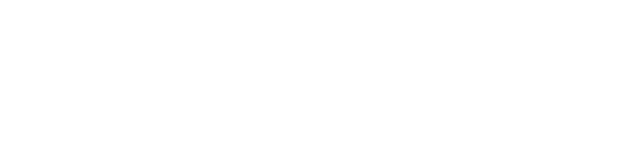
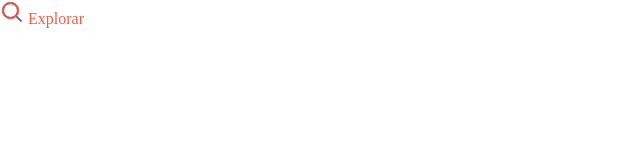
Before and after one commit to SilvaJader/Perfil_viagens_responsiv, a plain HTML site: page index.html in a window 1280 px wide. Shown: the full height of the page, 0-640 px from the left. Drawn offline with Linux system fonts and the light colour scheme.

Commit message:
criando variáveis e estilizando link

```diff
--- a/Style/global.css
+++ b/Style/global.css
@@ -0,0 +1,38 @@
+* {
+  padding: 0;
+  margin: 0;
+  box-sizing: border-box;
+}
+
+:root {
+
+  --brand-color: #EF5F4C;
+
+  --bg-color: #FFFFFF;
+  --surface-color: #F5F5F5;
+  --stroke-color: #D9D9D9;
+  --shape-transparency: rgba(255, 255, 255, 0.56);
+
+  --text-primary: #313131;
+  --text-secondary: #6C6C6C;
+
+  --font-family: "Poppins", sans-serif;
+
+  --font-heading: 700 2rem/1.25 var(--font-family);
+  --fs-md:400 0.875rem/1.7 var(--font-family);
+  --fs-sm:400 0.75rem/1.7 var(--font-family);
+}
+
+a {
+  color: var(--text-secondary);
+  text-decoration: none;
+}
+
+a:hover {
+  & svg path {
+    stroke: var(--brand-color);
+  }
+  & span {
+    color: var(--brand-color);
+  }
+}
--- a/index.html
+++ b/index.html
@@ -3,9 +3,21 @@
 <head>
   <meta charset="UTF-8">
   <meta name="viewport" content="width=device-width, initial-scale=1.0">
+
+  <link rel="preconnect" href="https://fonts.googleapis.com">
+  <link rel="preconnect" href="https://fonts.gstatic.com" crossorigin>
   <title>Perfil_Viagens</title>
+
+  <link rel="stylesheet" href="./Style/index.css">
+  <link href="https://fonts.googleapis.com/css2?family=Poppins:ital,wght@0,100;0,200;0,300;0,400;0,500;0,600;0,700;0,800;0,900;1,100;1,200;1,300;1,400;1,500;1,600;1,700;1,800;1,900&display=swap" rel="stylesheet">
 </head>
 <body>
+  <a href="#">
+    <svg width="24" height="24" viewBox="0 0 24 24" fill="none" xmlns="http://www.w3.org/2000/svg">
+    <path d="M21.5306 20.4693L16.8365 15.7762C18.1971 14.1428 18.8755 12.0478 18.7307 9.92691C18.5859 7.80604 17.629 5.82265 16.0591 4.38932C14.4892 2.95599 12.4271 2.18308 10.3019 2.23138C8.17663 2.27968 6.15181 3.14547 4.64864 4.64864C3.14547 6.15181 2.27968 8.17663 2.23138 10.3019C2.18308 12.4271 2.95599 14.4892 4.38932 16.0591C5.82265 17.629 7.80604 18.5859 9.92691 18.7307C12.0478 18.8755 14.1428 18.1971 15.7762 16.8365L20.4693 21.5306C20.539 21.6003 20.6218 21.6556 20.7128 21.6933C20.8038 21.731 20.9014 21.7504 21 21.7504C21.0985 21.7504 21.1961 21.731 21.2871 21.6933C21.3782 21.6556 21.4609 21.6003 21.5306 21.5306C21.6003 21.4609 21.6556 21.3782 21.6933 21.2871C21.731 21.1961 21.7504 21.0985 21.7504 21C21.7504 20.9014 21.731 20.8038 21.6933 20.7128C21.6556 20.6218 21.6003 20.539 21.5306 20.4693ZM3.74997 10.5C3.74997 9.16495 4.14585 7.8599 4.88755 6.74987C5.62925 5.63984 6.68346 4.77467 7.91686 4.26378C9.15026 3.75289 10.5075 3.61922 11.8168 3.87967C13.1262 4.14012 14.3289 4.78299 15.2729 5.727C16.2169 6.671 16.8598 7.87374 17.1203 9.18311C17.3807 10.4925 17.2471 11.8497 16.7362 13.0831C16.2253 14.3165 15.3601 15.3707 14.2501 16.1124C13.14 16.8541 11.835 17.25 10.5 17.25C8.71037 17.248 6.99463 16.5362 5.72919 15.2708C4.46375 14.0053 3.75196 12.2896 3.74997 10.5Z" fill="#6C6C6C"/>
+    </svg>
+    <span>Explorar</span>
+  </a>
 
 </body>
 </html>
```
Also changed, not shown: assets/icons/AirplaneTilt.svg (added), assets/icons/Image.svg (added), assets/icons/Logo.svg (added), assets/icons/MagnifyingGlass.svg (added), assets/icons/MapPin.svg (added), assets/img/Image 01.png (added), assets/img/Image 02.png (added), assets/img/Image 03.png (added), assets/img/Image 04.png (added), assets/img/Image 05.png (added), assets/img/Image 06.png (added), assets/img/Image 07.png (added), assets/img/Image 08.png (added), assets/img/Image 09.png (added), 3 more files, 1 other file.
